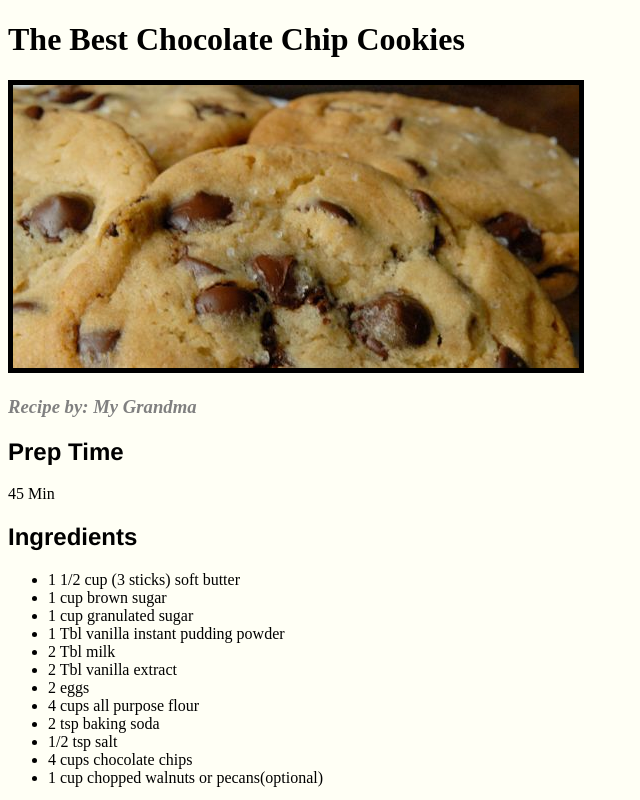
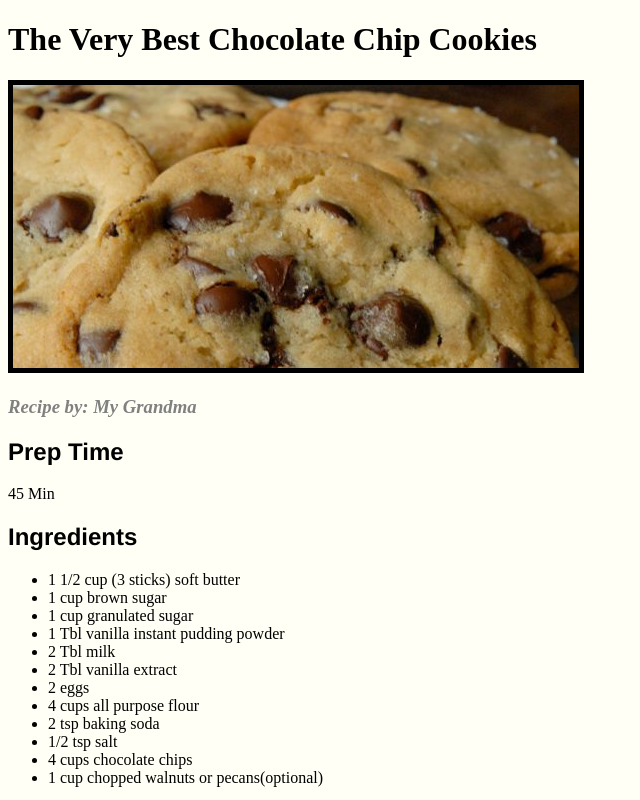
Before and after one commit to shanrobnyc/cookie-recipe, a plain HTML site: page index.html in a window 1280 px wide. Shown: the top 800 px of the page, without its empty margins (0-640 px from the left). Drawn offline with Linux system fonts and the light colour scheme.

Commit message:
changed recipe title

```diff
--- a/index.html
+++ b/index.html
@@ -28,7 +28,7 @@ The Cookie Recipe
 
 <body>
 	<h1>
-	The Best Chocolate Chip Cookies
+	The Very Best Chocolate Chip Cookies
 	</h1>
 	<img src="cookies.jpg" alt="yummy cookies" style="width:566px;height:283px;">
 
```
